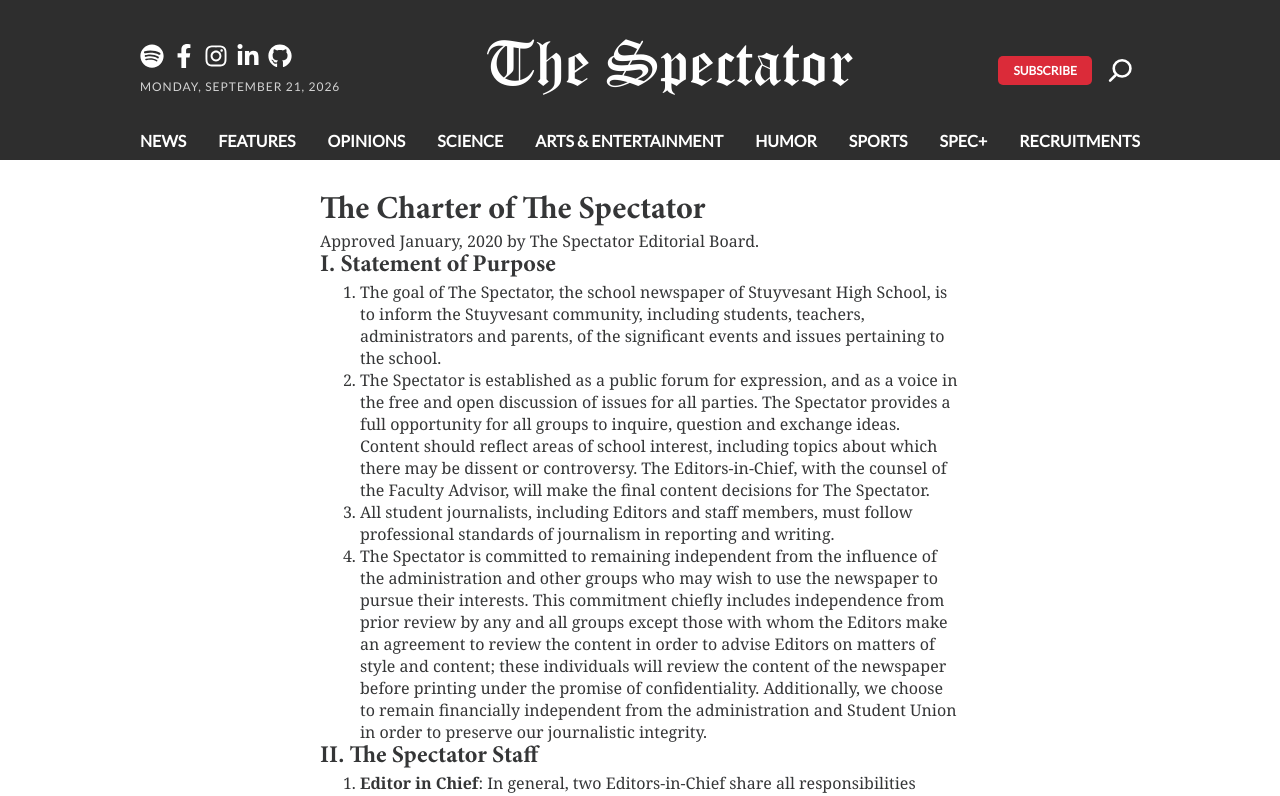
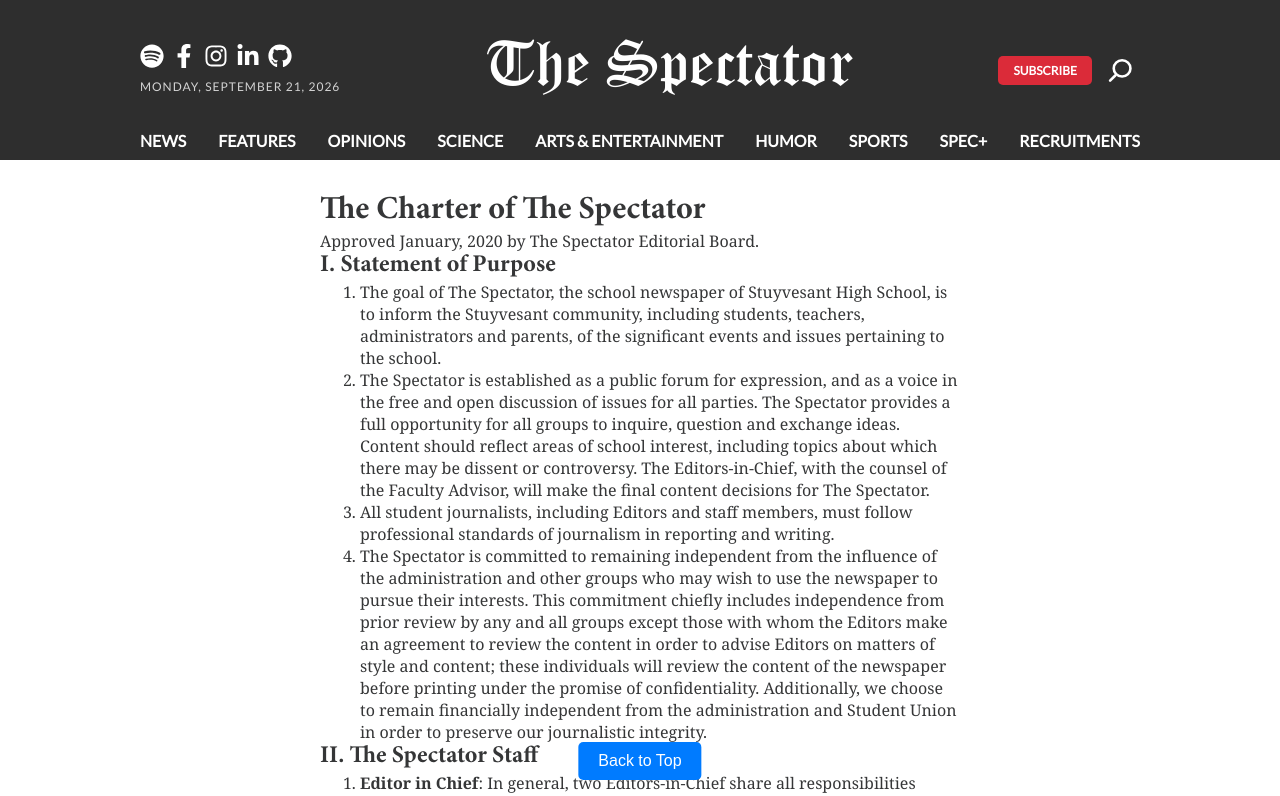
Before and after one commit to stuyspec/stuyspec-rewrite, a Next.js app: page /about/our-charter in a window 1280 px wide. Shown: the top 796 px of the page. Built offline with nearby package versions, Linux system fonts and the light colour scheme.

Commit message:
Added jumpToTop button in ourCharter

```diff
--- a/pages/about/our-charter.tsx
+++ b/pages/about/our-charter.tsx
@@ -749,6 +749,25 @@ function OurCharter() {
 						you believe would assist in resolving this.
 					</p>
 				</p>
+				<button
+					onClick={() => window.scrollTo({ top: 0, behavior: "smooth" })}
+					style={{
+						position: "fixed",
+						bottom: "20px", // Keeps the button at the bottom
+						left: "50%", // Centers horizontally
+						transform: "translateX(-50%)", // Adjusts position to truly center horizontally
+						padding: "10px 20px",
+						fontSize: "16px",
+						backgroundColor: "#007bff",
+						color: "white",
+						border: "none",
+						borderRadius: "5px",
+						cursor: "pointer"
+					}}
+					>
+					Back to Top
+				</button>
+
 			</main>
 		</>
 	);
```
